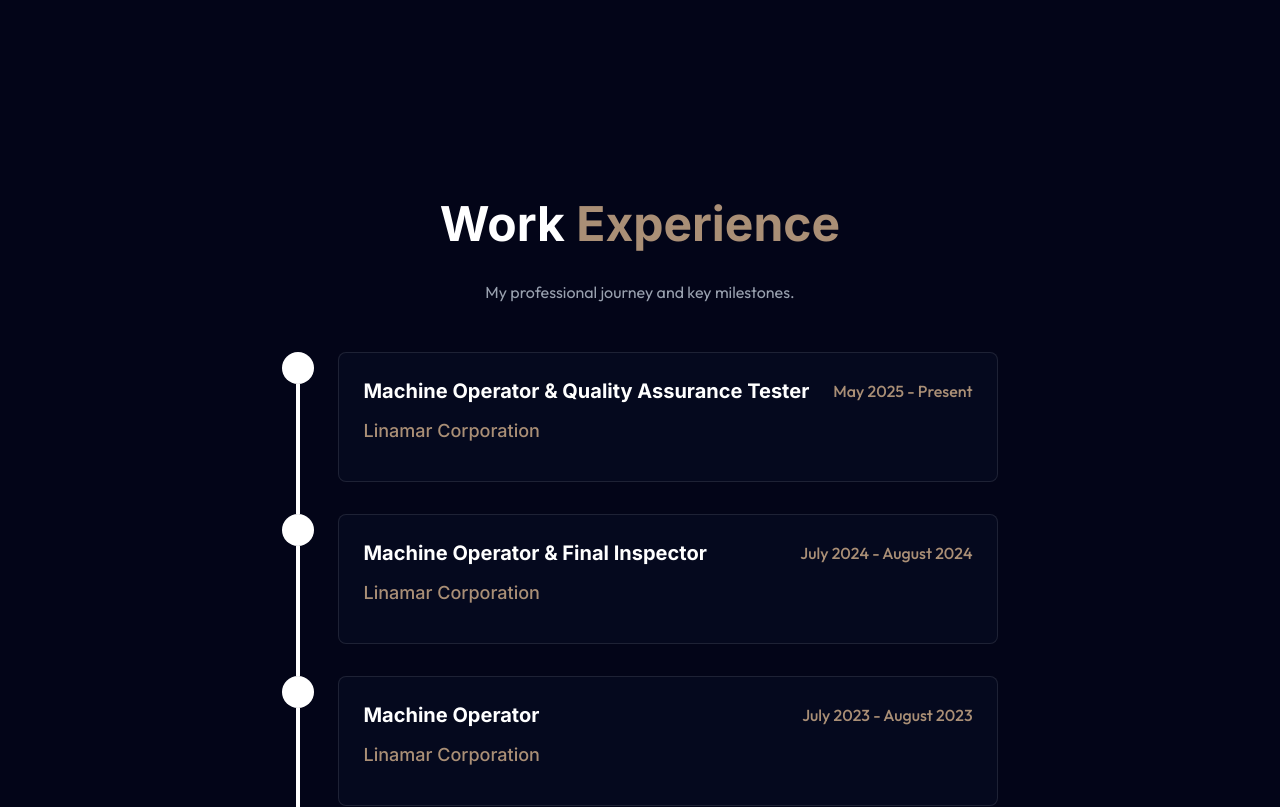
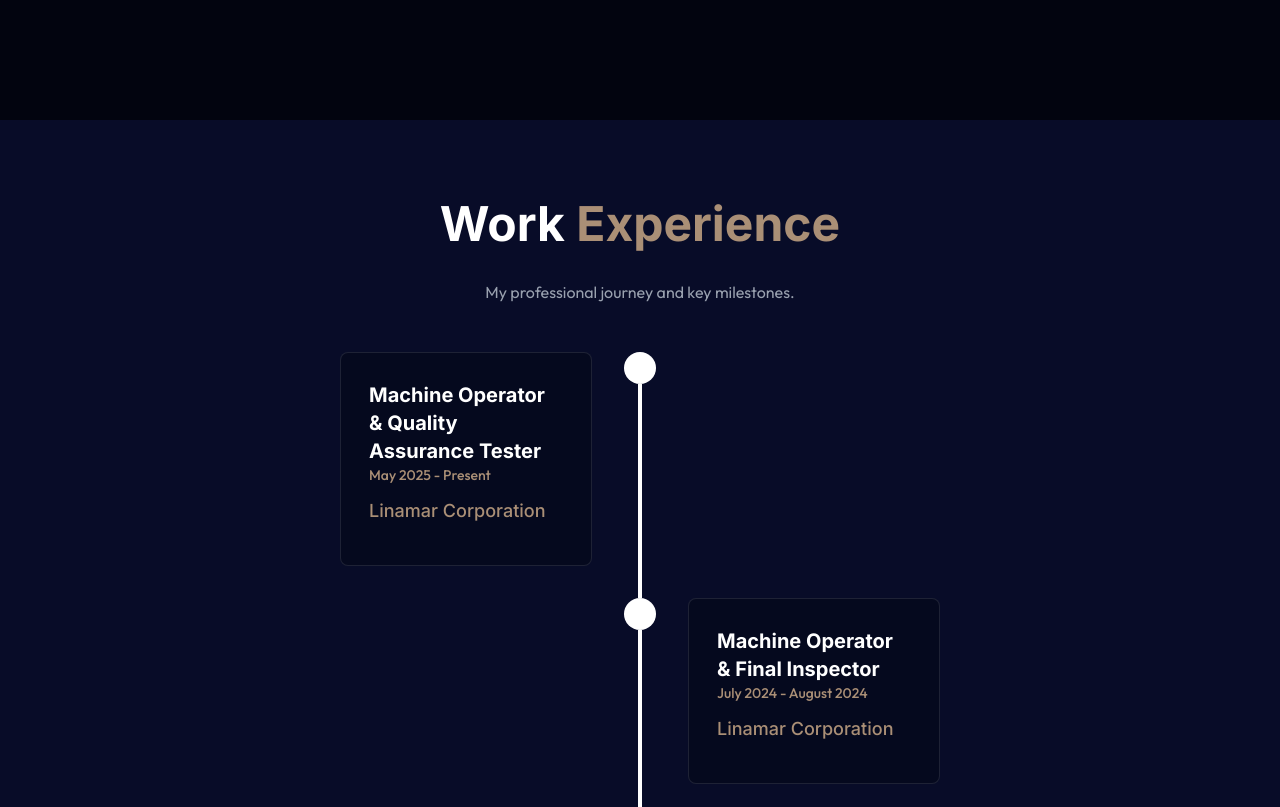
Before and after one commit to louisnguyenn/Louis-Personal-Portfolio, a React (Vite) app: page / in a window 1280 px wide. Shown: the part 1480-2287 px from the top of the page. Built offline with nearby package versions, Linux system fonts and the light colour scheme.

Commit message:
rearranged experiences and changed background colour

```diff
--- a/src/App.jsx
+++ b/src/App.jsx
@@ -30,10 +30,10 @@ function App() {
         }}>
           <Particles
             particleColors={['#ffffff', '#ffffff']}
-            particleCount={3000}
+            particleCount={4000}
             particleSpread={30}
-            speed={0.1}
-            particleBaseSize={50}
+            speed={0.2}
+            particleBaseSize={60}
             moveParticlesOnHover={false}
             alphaParticles={false}
             disableRotation={true}
--- a/src/components/sections/About.jsx
+++ b/src/components/sections/About.jsx
@@ -3,7 +3,7 @@ import StarBorder from '../StarBorder'
 
 export const About = () => {
   return (
-    <section id="about" className="min-h-screen flex items-center justify-center py-20">
+    <section id="about" className="min-h-screen flex items-center justify-center py-20 bg-[#02040F]">
       <div className="max-w-5xl mx-auto px-6">
         <ScrollReveal direction="up" distance={50} duration={0.8}>
           <h2 className="text-5xl font-bold mb-8 text-white text-center">About <span className="text-[#AA8F76]">Me</span></h2>
--- a/src/components/sections/Experience.jsx
+++ b/src/components/sections/Experience.jsx
@@ -1,25 +1,43 @@
 import { ScrollReveal } from '../ScrollReveal'
 
-const TimelineItem = ({ date, title, company, description, isLast = false }) => {
+const TimelineItem = ({ date, title, company, description, isLeft, isLast = false }) => {
   return (
-    <div className="relative flex items-start mb-8">
+    <div className="relative mb-8">
       {/* timeline line */}
       {!isLast && (
-        <div className="absolute left-3.5 top-8 w-1 h-full bg-white"></div>
+        <div className="absolute left-1/2 top-8 w-1 h-full bg-white transform -translate-x-1/2 z-0"></div>
       )}
 
-      {/* timeline dot */}
-      <div className="flex-shrink-0 w-8 h-8 bg-white rounded-full flex items-center justify-center z-10"></div>
+      <div className="flex w-full">
+        {/* left side */}
+        <div className="w-1/2 pr-8">
+          {isLeft && (
+            <div className="bg-[#05091e] rounded-lg p-7 border border-white/10 hover:border-[#AA8F76] hover:-translate-y-1 transition-all duration-300">
+              <div className="flex flex-col mb-3">
+                <h3 className="text-xl font-bold text-white">{title}</h3>
+                <span className="text-[#AA8F76] font-medium text-sm">{date}</span>
+              </div>
+              <h4 className="text-lg text-[#AA8F76] mb-3 font-medium">{company}</h4>
+              <p className="text-gray-300 leading-relaxed">{description}</p>
+            </div>
+          )}
+        </div>
 
-      {/* content */}
-      <div className="ml-6 flex-1">
-        <div className="bg-[#05091e] rounded-lg p-6 border border-white/10 hover:border-[#AA8F76] hover:-translate-y-1 transition-all duration-300">
-          <div className="flex flex-col sm:flex-row sm:items-center sm:justify-between mb-3">
-            <h3 className="text-xl font-bold text-white">{title}</h3>
-            <span className="text-[#AA8F76] font-medium text-sm sm:text-base pl-6">{date}</span>
-          </div>
-          <h4 className="text-lg text-[#AA8F76] mb-3 font-medium">{company}</h4>
-          <p className="text-gray-300 leading-relaxed">{description}</p>
+        {/* timeline dot */}
+        <div className="flex-shrink-0 w-8 h-8 bg-white rounded-full flex items-center justify-center z-10 relative"></div>
+
+        {/* right side */}
+        <div className="w-1/2 pl-8">
+          {!isLeft && (
+            <div className="bg-[#05091e] rounded-lg p-7 border border-white/10 hover:border-[#AA8F76] hover:-translate-y-1 transition-all duration-300">
+              <div className="flex flex-col mb-3">
+                <h3 className="text-xl font-bold text-white">{title}</h3>
+                <span className="text-[#AA8F76] font-medium text-sm">{date}</span>
+              </div>
+              <h4 className="text-lg text-[#AA8F76] mb-3 font-medium">{company}</h4>
+              <p className="text-gray-300 leading-relaxed">{description}</p>
+            </div>
+          )}
         </div>
       </div>
     </div>
@@ -55,7 +73,7 @@ export const Experience = () => {
   ];
 
   return (
-    <section id="experience" className="min-h-screen flex items-center justify-center py-20">
+    <section id="experience" className="min-h-screen flex items-center justify-center py-20 bg-[#080c28]">
       <div className="max-w-4xl mx-auto px-4">
         <ScrollReveal direction="up" distance={50} duration={0.8}>
           <h2 className="text-5xl font-bold mb-8 text-white text-center">
@@ -78,6 +96,7 @@ export const Experience = () => {
                 title={exp.title}
                 company={exp.company}
                 description={exp.description}
+                isLeft={index % 2 === 0}
                 isLast={index === experiences.length - 1}
               />
             ))}
```
